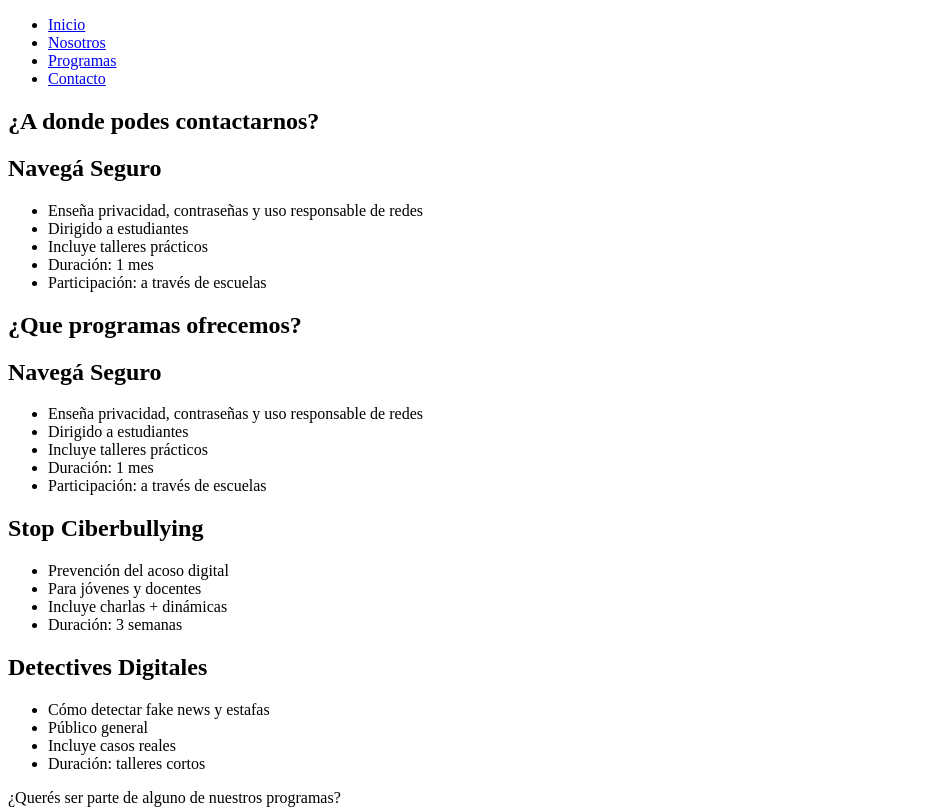
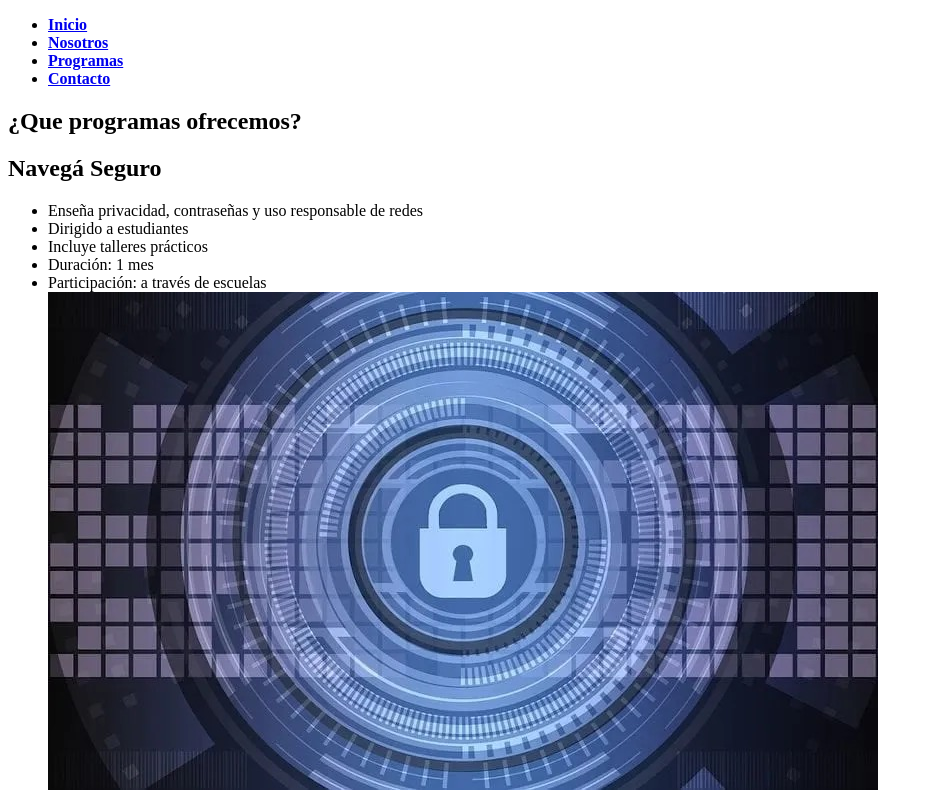
Before and after one commit to garcia-joaquin/proyecto-taller-web, a plain HTML site: page programas.html in a window 1280 px wide. Shown: the top 810 px of the page, without its empty margins (0-933 px from the left). Drawn offline with Linux system fonts and the light colour scheme.

Commit message:
style:(correccion diseño 'programas')

```diff
--- a/programas.html
+++ b/programas.html
@@ -16,13 +16,13 @@
 
                 <ul>
 
-                    <li><a href="index.html" target="_blank"> Inicio </a></li>
+                    <li><strong><a href="index.html" target="_blank"> Inicio </a></strong></li>
 
-                    <li><a href="nosotros.html" target="_blank"> Nosotros </a></li>
+                    <li><strong><a href="nosotros.html" target="_blank"> Nosotros </a></strong></li>
 
-                    <li><a href="programas.html" target="_blank">Programas </a></li>
+                    <li><strong><a href="programas.html" target="_blank">Programas </a></strong></li>
 
-                    <li><a href="contacto.html" target="_blank"> Contacto </a></li>
+                    <li><strong><a href="contacto.html" target="_blank"> Contacto </a></strong></li>
 
                 </ul>
 
@@ -31,36 +31,6 @@
         </header>
 
         <main>
-
-            <section>
-
-                <h1> ¿A donde podes contactarnos? </h1>
-
-                <article>
-
-                    <h2>Navegá Seguro</h2>
-
-                    <ul>
-
-                        <li>Enseña privacidad, contraseñas y uso responsable de redes</li>
-
-                        <li>Dirigido a estudiantes</li>
-
-                        <li>Incluye talleres prácticos</li>
-
-                        <li>Duración: 1 mes</li>
-
-                        <li>Participación: a través de escuelas</li>
-
-                    </ul>
-
-
-                </article>
-
-
-
-
-            </section>
 
             <section>
 
@@ -81,6 +51,8 @@
                         <li>Duración: 1 mes</li>
 
                         <li>Participación: a través de escuelas</li>
+
+                        <img src="multimedia/seguridad informatica.jpg"></img>
 
                     </ul>
 
@@ -131,6 +103,8 @@
 
                     <a href="contacto.html">Contactanos y sumate</a>
 
+                    <br>
+
                     <a>Mas de 1000 personas ya participaron</a>
 
                 </aside>
```
Also changed, not shown: index.html (+4 -4 lines), multimedia/seguridad informatica.jpg (added).
